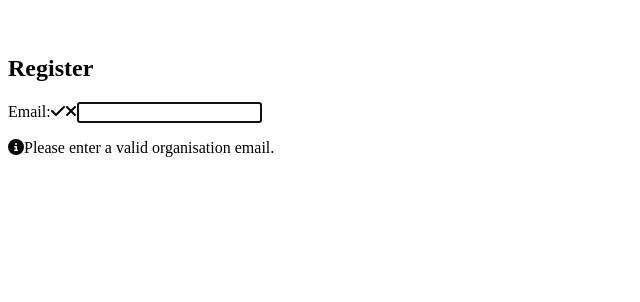
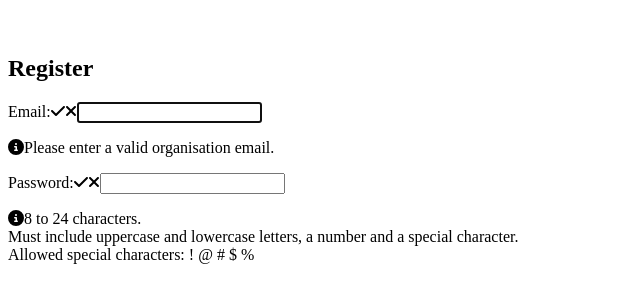
Before and after one commit to APHA-CSU/GenAPP, a React (Vite) app in the folder src/main/resources/front-end/: page / in a window 1280 px wide. Shown: the part 110-412 px from the top of the page, without its empty margins (0-640 px from the left). Built offline with nearby package versions, Linux system fonts and the light colour scheme.

Commit message:
creates password input form

```diff
--- a/src/main/resources/front-end/src/components/Register/Register.jsx
+++ b/src/main/resources/front-end/src/components/Register/Register.jsx
@@ -114,6 +114,39 @@ const Register = () => {
                 <FontAwesomeIcon icon={faInfoCircle} />
                 Please enter a valid organisation email.
               </p>
+              <label htmlFor="password">
+                Password:
+                <FontAwesomeIcon
+                  icon={faCheck}
+                  className={validPwd ? "valid" : "hide"}
+                />
+                <FontAwesomeIcon
+                  icon={faTimes}
+                  className={validPwd || !pwd ? "hide" : "invalid"}
+                />
+              </label>
+              <input
+                type="password"
+                id="password"
+                onChange={(e) => setPwd(e.target.value)}
+                value={pwd}
+                required
+                onFocus={() => setPwdFocus(true)}
+                onBlur={() => setPwdFocus(false)}
+              />
+              <p
+                id="pwdnote"
+                className={pwdFocus && !validPwd ? "instructions" : "offscreen"}
+              >
+                <FontAwesomeIcon icon={faInfoCircle} />
+                8 to 24 characters.
+                <br />
+                Must include uppercase and lowercase letters, a number and a
+                special character.
+                <br />
+                Allowed special characters: <span>!</span> <span>@</span>{" "}
+                <span>#</span> <span>$</span> <span>%</span>
+              </p>
             </form>
           </section>
         </Grid>
```
